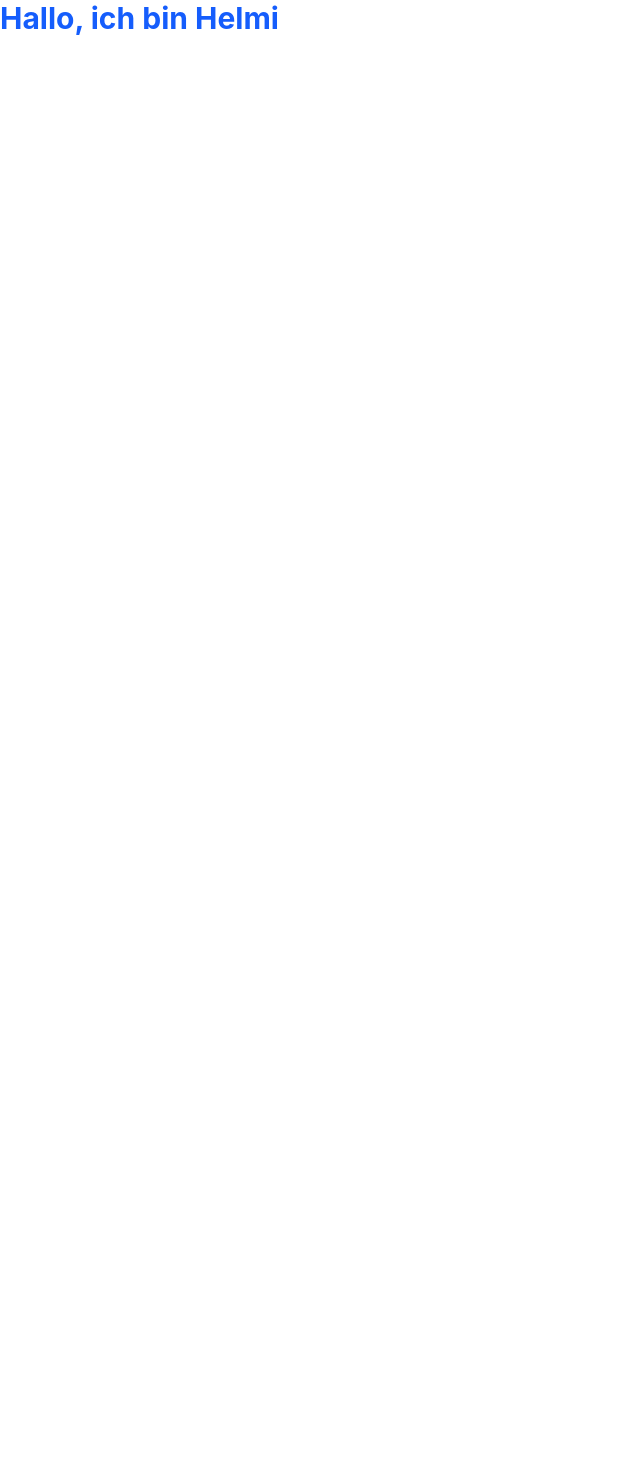
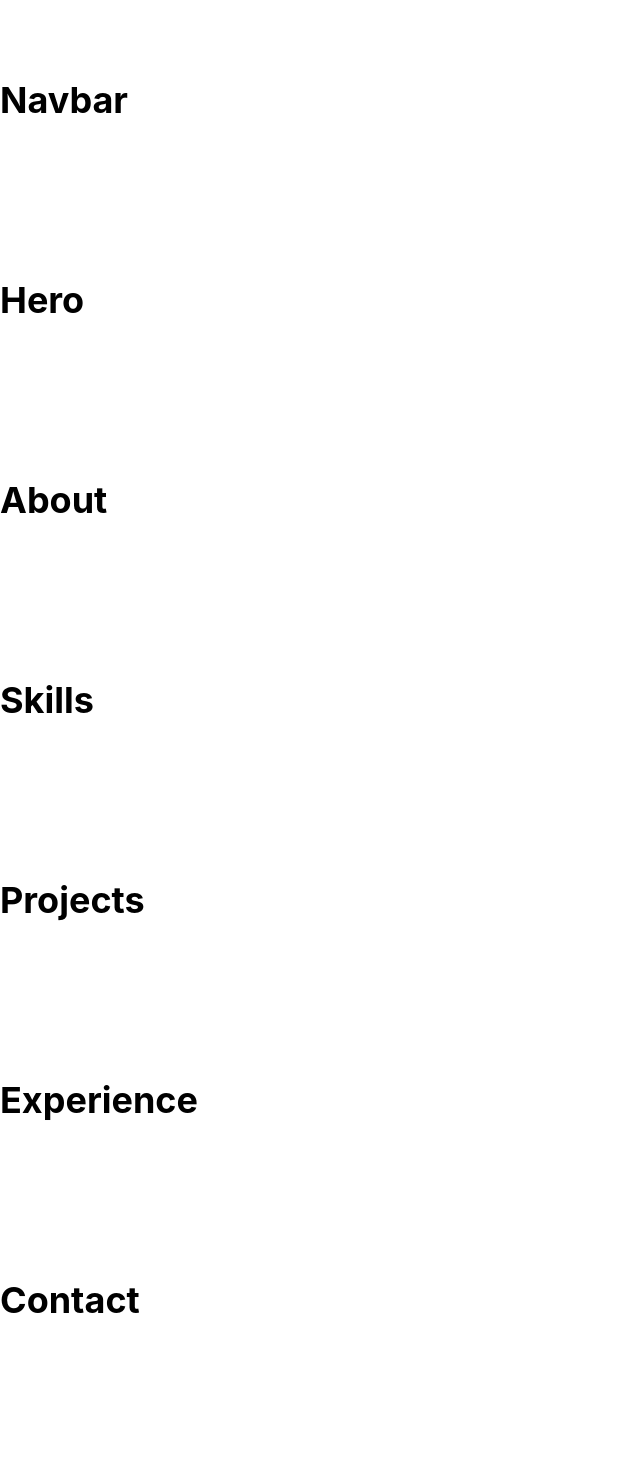
Before and after one commit to Medhelmii/portfolio, a React app: page / in a window 1280 px wide. Shown: the top 1470 px of the page, without its empty margins (0-640 px from the left). Before the commit the page ends 800 px from the top, so only its background shows below. Built offline with nearby package versions, Linux system fonts and the light colour scheme; the HTML template or start-up script is replaced by a standard one.

Commit message:
Add folder structure and section components

```diff
--- a/src/App.jsx
+++ b/src/App.jsx
@@ -1,8 +1,26 @@
+import Navbar from './components/Navbar'
+import Hero from './components/Hero'
+import About from './components/About'
+import Skills from './components/Skills'
+import Projects from './components/Projects'
+import Experience from './components/Experience'
+import Contact from './components/Contact'
+import Footer from './components/Footer'
+
 function App() {
   return (
-    <h1 className="text-3xl font-bold text-blue-600">
-      Hallo, ich bin Helmi
-    </h1>
+    <>
+      <Navbar />
+      <main>
+        <Hero />
+        <About />
+        <Skills />
+        <Projects />
+        <Experience />
+        <Contact />
+      </main>
+      <Footer />
+    </>
   )
 }
 
--- /dev/null
+++ b/src/components/About.jsx
@@ -0,0 +1,9 @@
+function About() {
+    return (
+        <section id="about" className="py-20">
+            <h1 className="text-4xl font-bold">About</h1>
+        </section>
+    )
+}
+
+export default About
--- /dev/null
+++ b/src/components/Contact.jsx
@@ -0,0 +1,9 @@
+function Contact() {
+    return (
+        <section id="contact" className="py-20">
+            <h1 className="text-4xl font-bold">Contact</h1>
+        </section>
+    )
+}
+
+export default Contact
--- /dev/null
+++ b/src/components/Experience.jsx
@@ -0,0 +1,9 @@
+function Experience() {
+    return (
+        <section id="experience" className="py-20">
+            <h1 className="text-4xl font-bold">Experience</h1>
+        </section>
+    )
+}
+
+export default Experience
--- /dev/null
+++ b/src/components/Footer.jsx
@@ -0,0 +1,9 @@
+function Footer() {
+    return (
+        <footer id="footer" className="py-20">
+            <h1 className="text-4xl font-bold">Footer</h1>
+        </footer>
+    )
+}
+
+export default Footer
--- /dev/null
+++ b/src/components/Hero.jsx
@@ -0,0 +1,9 @@
+function Hero() {
+  return (
+    <section id="hero" className="py-20">
+      <h1 className="text-4xl font-bold">Hero</h1>
+    </section>
+  )
+}
+
+export default Hero
--- /dev/null
+++ b/src/components/Navbar.jsx
@@ -0,0 +1,9 @@
+function Navbar() {
+    return (
+        <nav id="navbar" className="py-20">
+            <h1 className="text-4xl font-bold">Navbar</h1>
+        </nav>
+    )
+}
+
+export default Navbar
--- /dev/null
+++ b/src/components/Projects.jsx
@@ -0,0 +1,9 @@
+function Projects() {
+    return (
+        <section id="projects" className="py-20">
+            <h1 className="text-4xl font-bold">Projects</h1>
+        </section>
+    )
+}
+
+export default Projects
--- /dev/null
+++ b/src/components/Skills.jsx
@@ -0,0 +1,9 @@
+function Skills() {
+    return (
+        <section id="skills" className="py-20">
+            <h1 className="text-4xl font-bold">Skills</h1>
+        </section>
+    )
+}
+
+export default Skills
```
Also changed, not shown: src/data/projects.js (added).
